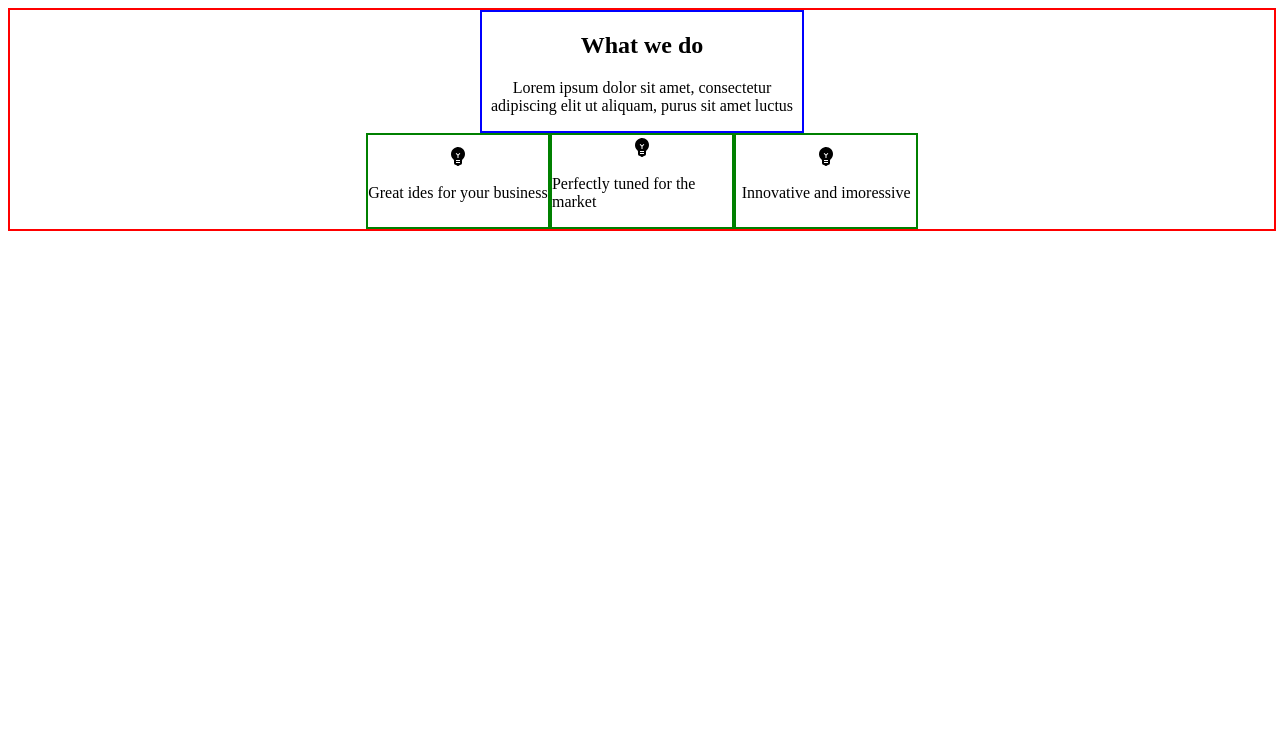
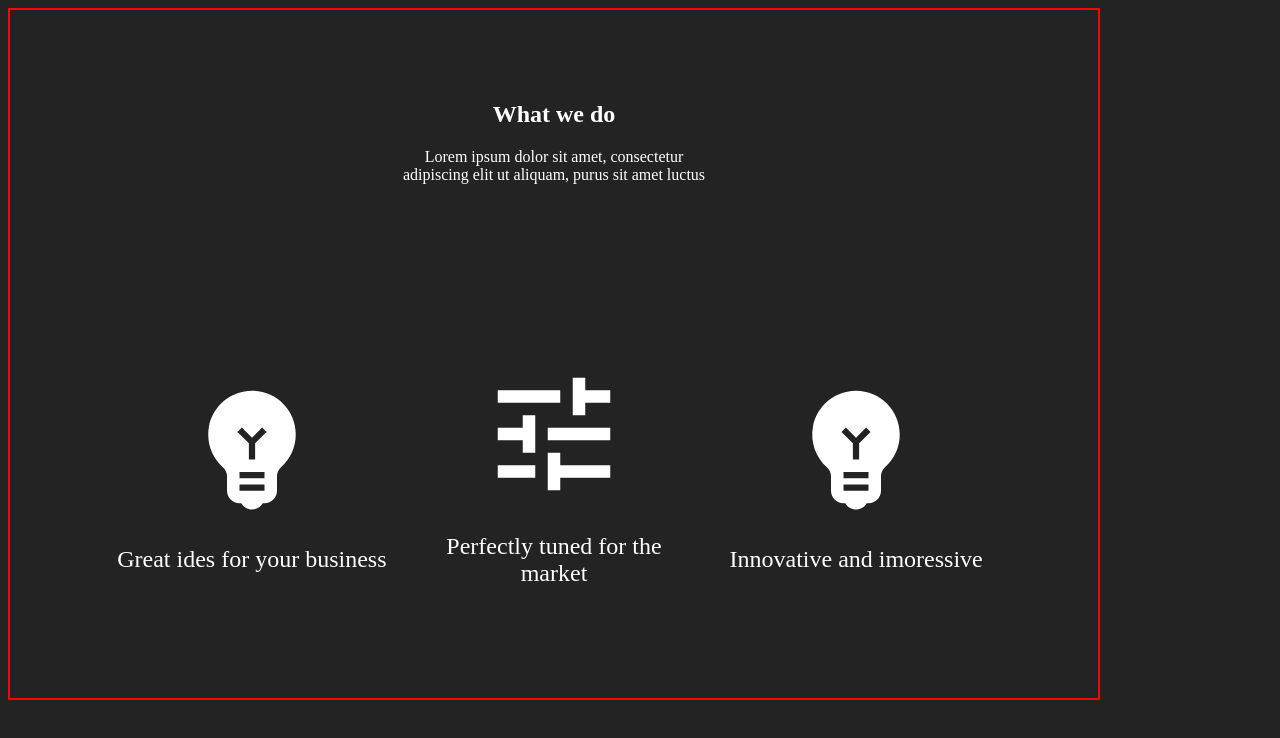
Before and after one commit to liinneea-a/FED_Agila, a React (Vite) app: page / in a window 1280 px wide. Shown: the top 738 px of the page. Built offline with nearby package versions, Linux system fonts and the light colour scheme.

Commit message:
Added icons to subheader

```diff
--- a/src/styles/App.css
+++ b/src/styles/App.css
@@ -1,3 +1,8 @@
 h1{
     color:blue;
 }
+
+body {
+    background-color: #232323;
+    color: white
+}
--- a/src/subHero.jsx
+++ b/src/subHero.jsx
@@ -1,9 +1,11 @@
 import EmojiObjectsIcon from '@mui/icons-material/EmojiObjects';
+import TuneIcon from '@mui/icons-material/Tune';
+import { textAlign } from '@mui/system';
 
 export default function SubHero() {
   return (
     <div style={rootStyle}>
-      <div style={textStyle}>
+      <div style={headlineStyle}>
         <h2>What we do</h2>
         <p>
           Lorem ipsum dolor sit amet, consectetur adipiscing elit ut aliquam,
@@ -12,17 +14,17 @@ export default function SubHero() {
       </div>
       <div style={iconsContainerStyle}>
         <div style={iconsStyle}>
-          <EmojiObjectsIcon />
+          <EmojiObjectsIcon style={icon}/>
 
-          <p>Great ides for your business</p>
+          <p >Great ides for your business</p>
         </div>
         <div style={iconsStyle}>
-          <EmojiObjectsIcon />
+          <TuneIcon style={icon}/>
 
           <p>Perfectly tuned for the market</p>
         </div>
         <div style={iconsStyle}>
-          <EmojiObjectsIcon />
+          <EmojiObjectsIcon style={icon}/>
 
           <p>Innovative and imoressive</p>
         </div>
@@ -32,16 +34,16 @@ export default function SubHero() {
 }
 
 const rootStyle = {
-  width: "100%",
+  width: "68rem",
+  height: '43rem',
   display: 'flex',
   flexDirection: 'column',
   alignItems: 'center',
-  justifyContent: 'center',
+  justifyContent: 'space-around',
   border: '2px solid red',
 };
 
-const textStyle = {
-  border: '2px solid blue',
+const headlineStyle = {
   maxWidth: '20rem',
   textAlign: 'center',
 };
@@ -53,9 +55,16 @@ const iconsContainerStyle = {
 
 const iconsStyle = {
   width: '33%',
-  border: '2px solid green',
+
+  padding: '1rem',
   display: 'flex',
   flexDirection: "column",
   justifyContent: 'center',
-  alignItems: 'center'
+  alignItems: 'center',
+  fontSize: "24px",
+  textAlign: 'center'
 };
+
+const icon = {
+  fontSize: '150px',
+}
```
